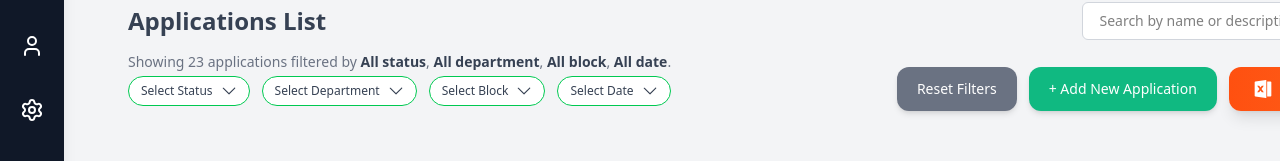
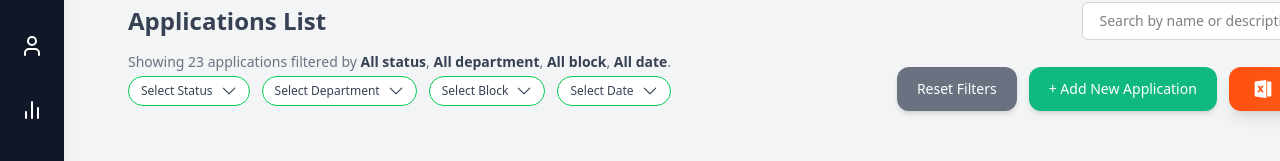
Before and after one commit to Pranavkumar2025/DakPad_For_Updates, a React (Vite) app in the folder Client/: page /Admin in a window 1280 px wide. Shown: the part 150-311 px from the top of the page. Built offline with nearby package versions, Linux system fonts and the light colour scheme.

Commit message:
New Changes

```diff
--- a/Client/src/components/Sidebar.jsx
+++ b/Client/src/components/Sidebar.jsx
@@ -1,15 +1,15 @@
-import { LayoutDashboard, Settings, User } from "lucide-react";
+import { LayoutDashboard, Settings, User, BarChart2 } from "lucide-react";
 
 const Sidebar = () => {
   const menuItems = [
     { icon: <LayoutDashboard className="w-6 h-6" />, label: "Dashboard", link: "#" },
     { icon: <User className="w-6 h-6" />, label: "Users", link: "#" },
+    { icon: <BarChart2 className="w-6 h-6" />, label: "Performance", link: "/performance" },
     { icon: <Settings className="w-6 h-6" />, label: "Settings", link: "#" },
   ];
 
   return (
     <aside className="fixed top-0 left-0 h-screen w-16 bg-gray-900 text-white flex flex-col items-center py-6 shadow-lg">
-
       {/* Logo */}
       <div className="mb-12">
         <img
```
